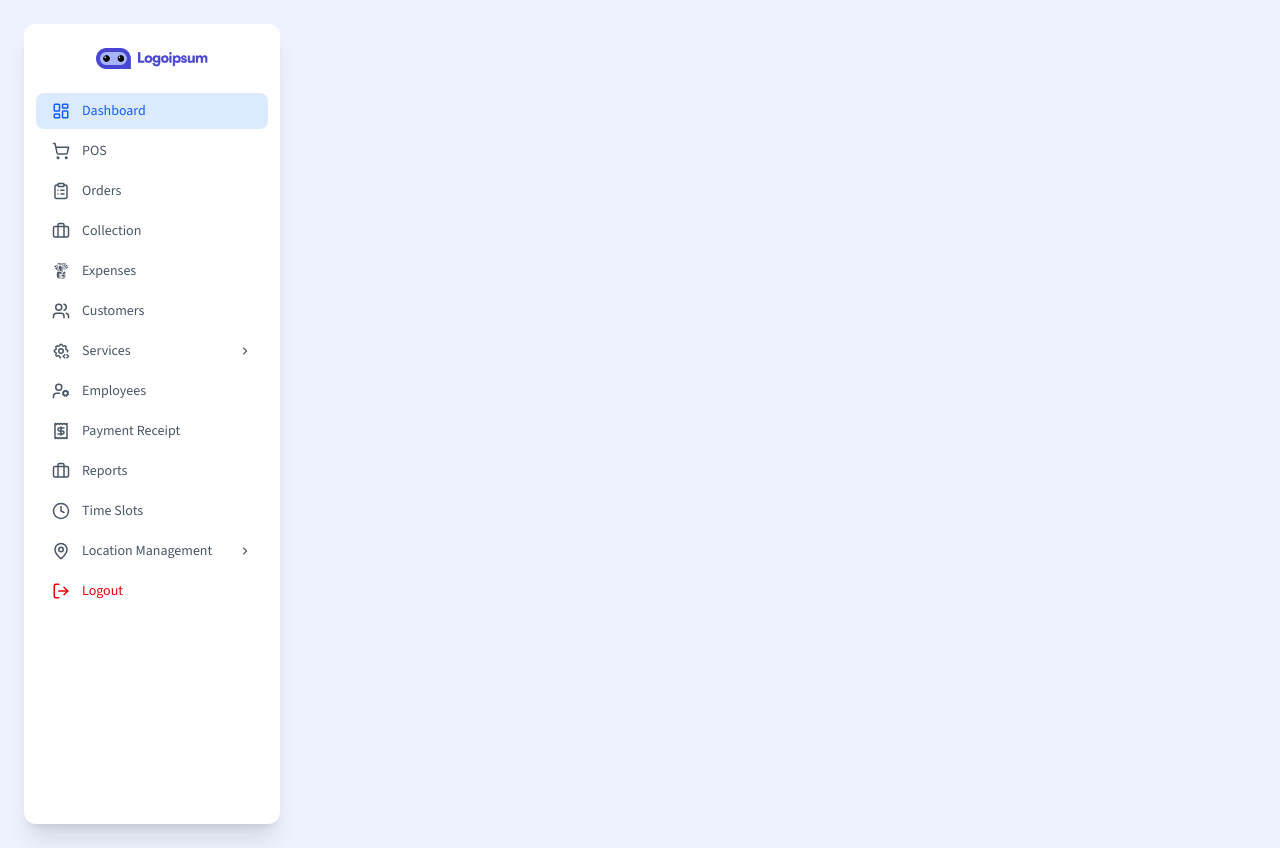
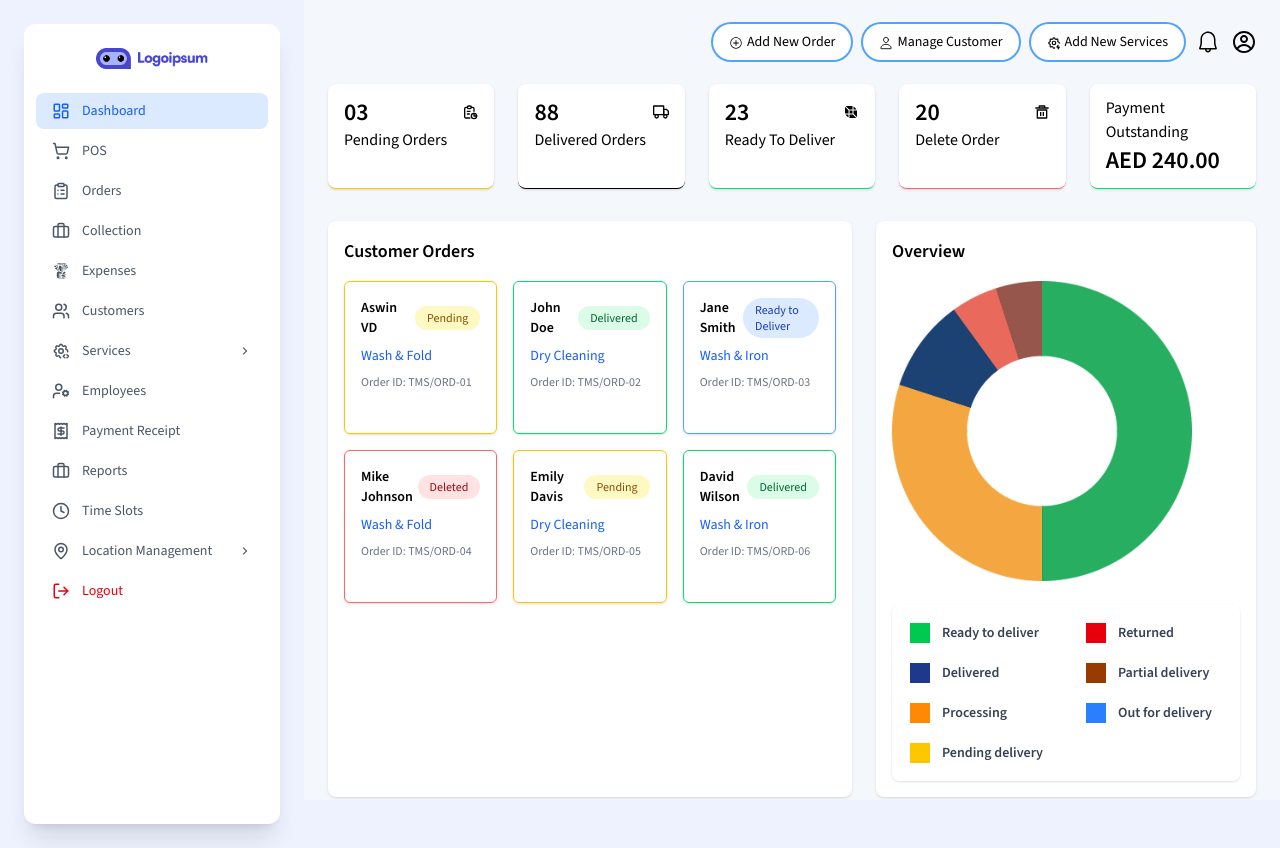
Before and after one commit to TechMET-Solutions/laundry_frontend-, a React (Vite) app: page /dashboard in a window 1280 px wide. Built offline with nearby package versions, Linux system fonts and the light colour scheme.

Commit message:
Dashboard updated

```diff
--- a/src/components/layout/Sidebar.jsx
+++ b/src/components/layout/Sidebar.jsx
@@ -56,9 +56,7 @@ function Sidebar() {
 
 
    const handleLogout = () => {
-    localStorage.removeItem("userEmail");
-    localStorage.removeItem("userPassword");
-    localStorage.removeItem("loginTime");
+    localStorage.removeItem("userData");
     navigate("/");
   };
 
--- a/src/pages/Dashboard.jsx
+++ b/src/pages/Dashboard.jsx
@@ -1,67 +1,165 @@
-import { useState } from "react";
-import { RiArrowDropDownLine } from "react-icons/ri";
-import Login from "./Login";
+import { VscBell } from "react-icons/vsc";
+import { CgProfile } from "react-icons/cg";
+import { IoIosAddCircleOutline } from "react-icons/io";
+import { TbSettingsBolt, TbReport } from "react-icons/tb";
+import { IoPersonOutline } from "react-icons/io5";
+import { RiDeleteBin5Line } from "react-icons/ri";
+import { FiTruck } from "react-icons/fi";
+import { PiCubeTransparentFill } from "react-icons/pi";
+import piechart from "../assets/piechart.png";
+import { useNavigate } from "react-router-dom";
 
-const options = ["Option One", "Option Two", "Option Three"];
-function Dashboard({ labelText }) {
 
-  const [open, setOpen] = useState(false);
-  const [value, setValue] = useState("");
+const dashitems = [
+  { customer_name: "Aswin VD", orderid: "TMS/ORD-01", servicetype: "Wash & Fold", status: "Pending" },
+  { customer_name: "John Doe", orderid: "TMS/ORD-02", servicetype: "Dry Cleaning", status: "Delivered"},
+  { customer_name: "Jane Smith", orderid: "TMS/ORD-03", servicetype: "Wash & Iron", status: "Ready to Deliver"},
+  { customer_name: "Mike Johnson", orderid: "TMS/ORD-04", servicetype: "Wash & Fold", status: "Deleted" },
+  { customer_name: "Emily Davis", orderid: "TMS/ORD-05", servicetype: "Dry Cleaning", status: "Pending" },
+  { customer_name: "David Wilson", orderid: "TMS/ORD-06", servicetype: "Wash & Iron", status: "Delivered" },
+];
 
-  const handleSelect = (option) => {
-    setValue(option);
-    setOpen(false);
-  };
+const STATUS_LIST = [
+  { label: "Ready to deliver", color: "bg-green-500" },
+  { label: "Returned", color: "bg-red-600" },
+  { label: "Delivered", color: "bg-blue-900" },
+  { label: "Partial delivery", color: "bg-amber-800" },
+  { label: "Processing", color: "bg-orange-400" },
+  { label: "Out for delivery", color: "bg-blue-500" },
+  { label: "Pending delivery", color: "bg-yellow-400" },
+];
 
-  return (<></>
-//     <div className="p-6 bg-gray-300 max-h-screen">
-// <div className="p-6 bg-gray-300 min-h-screen flex items-start justify-center">
-//       {/* <div className="flex flex-col w-full max-w-md font-sans gap-2">
+const getStatusStyles = (status) => {
+  switch (status) {
+    case "Pending":
+      return { border: "border-yellow-400", badge: "bg-yellow-100 text-yellow-800" };
+    case "Delivered":
+      return { border: "border-green-400", badge: "bg-green-100 text-green-800" };
+    case "Ready to Deliver":
+      return { border: "border-blue-400", badge: "bg-blue-100 text-blue-800" };
+    default:
+      return { border: "border-red-400", badge: "bg-red-100 text-red-800" };
+  }
+};
 
-        // {/* Label */}
-        // {/* <label className="text-sm sm:text-base font-medium text-gray-700 flex items-center gap-1">
-        //   {labelText} <span className="text-red-600">*</span>
-        // </label> */}
+function Dashboard() {
+  const navigate = useNavigate();
+  return (
+    <div className="p-6 bg-[#f4f7fb] min-h-screen">
 
-        // {/* Input + Dropdown */}
-        // {/* <div className="relative w-full">
-        //   <input
-        //     type="text"
-        //     readOnly
-        //     value={value}
-        //     placeholder="Select option"
-        //     className="w-full h-10 rounded-lg border border-gray-400 px-3 pr-10 text-sm sm:text-base outline-none focus:border-blue-400"
-        //   />
+      {/* HEADER */}
+      <div className="flex justify-end mb-6 gap-3 items-center">
+        <button
+        onClick={()=> navigate("/pos")}
+        className="bg-white px-4 py-2 rounded-full ring-2 ring-blue-400 text-sm">
+          <IoIosAddCircleOutline className="inline mr-1" />
+          Add New Order
+        </button>
 
-        //   <button
-        //     type="button"
-        //     onClick={() => setOpen(!open)}
-        //     className="absolute top-1/2 right-2 -translate-y-1/2 text-gray-600"
-        //   >
-        //     <RiArrowDropDownLine className="h-6 w-6" />
-        //   </button>
+        <button
+          onClick={() => navigate("/customers")}
+          className="bg-white px-4 py-2 rounded-full ring-2 ring-blue-400 text-sm"
+        >
+          <IoPersonOutline className="inline mr-1" />
+          Manage Customer
+        </button>
 
-        //   {/* Dropdown menu */}
-        //   {/* {open && (
-        //     <ul className="absolute z-10 mt-1 w-full rounded-lg border border-gray-300 bg-white shadow-md">
-        //       {options.map((option) => (
-        //         <li
-        //           key={option}
-        //           onClick={() => handleSelect(option)}
-        //           className="cursor-pointer px-3 py-2 text-sm hover:bg-gray-100"
-        //         >
-        //           {option}
-        //         </li>
-        //       ))}
-        //     </ul>
-        //   )}
-        // </div> */}
-        //  {/* </div> */}
-        // <Login />
 
-    //   {/* </div>
-    // </div>    */}
+        <button
+          onClick={() => navigate("/services/list")}
+          className="bg-white px-4 py-2 rounded-full ring-2 ring-blue-400 text-sm"
+        >
+          <TbSettingsBolt className="inline mr-1" />
+          Add New Services
+        </button>
+
+        <VscBell className="h-6 w-6" />
+        <CgProfile className="h-6 w-6" />
+      </div>
+
+      {/* TOP CARDS */}
+      <div className="flex gap-6 mb-8">
+        <StatCard title="Pending Orders" count="03" border="border-yellow-400" icon={<TbReport />} />
+        <StatCard title="Delivered Orders" count="88" border="border-black" icon={<FiTruck />} />
+        <StatCard title="Ready To Deliver" count="23" border="border-green-400" icon={<PiCubeTransparentFill />} />
+        <StatCard title="Delete Order" count="20" border="border-red-400" icon={<RiDeleteBin5Line />} />
+        <div className="bg-white rounded-lg shadow-sm w-56 px-4 py-3 border-b border-green-400">
+          <div>Payment Outstanding</div>
+          <div className="text-2xl font-semibold">AED 240.00</div>
+        </div>
+      </div>
+
+      {/* CUSTOMER + PIE SECTION */}
+      <div className="flex gap-6">
+
+        {/* LEFT — CUSTOMER CARDS */}
+        <div className="flex-1 bg-white rounded-lg shadow-sm p-4">
+          <h3 className="text-lg font-semibold mb-4">Customer Orders</h3>
+
+          <div className="grid grid-cols-1 sm:grid-cols-2 lg:grid-cols-3 gap-4">
+            {dashitems.map((item, index) => {
+              const styles = getStatusStyles(item.status);
+
+              return (
+                <div
+                  key={index}
+                  className={`h-[153px] border ${styles.border} rounded-md p-4 shadow-sm`}
+                >
+                  <div className="flex justify-between items-center">
+                    <h3 className="font-semibold text-sm">{item.customer_name}</h3>
+                    <span className={`px-3 py-1 text-xs rounded-full ${styles.badge}`}>
+                      {item.status}
+                    </span>
+                  </div>
+
+                  <p className="text-blue-600 text-sm mt-2 font-medium">
+                    {item.servicetype}
+                  </p>
+
+                  <p className="text-xs text-gray-500 mt-2">
+                    Order ID: {item.orderid}
+                  </p>
+                </div>
+              );
+            })}
+          </div>
+        </div>
+
+        {/* RIGHT — PIE + LEGEND */}
+        <div className="w-[380px] bg-white rounded-lg shadow-sm p-4 h-fit justify-between">
+          <h3 className="text-lg font-semibold mb-4">Overview</h3>
+
+          <img src={piechart} alt="Pie Chart" className="w-75 mb-6 justify-between"/>
+
+          <div className="border-2 border-white p-4 rounded-lg shadow-sm">
+            <div className="grid grid-cols-2 gap-x-10 gap-y-5">
+              {STATUS_LIST.map((item, index) => (
+                <div key={index} className="flex items-center gap-3">
+                  <div className={`w-5 h-5 ${item.color}`} />
+                  <span className="text-sm font-semibold text-gray-700">
+                    {item.label}
+                  </span>
+                </div>
+              ))}
+            </div>
+          </div>
+        </div>
+
+      </div>
+    </div>
   );
 }
 
+/* Small reusable stat card */
+function StatCard({ title, count, border, icon }) {
+  return (
+    <div className={`bg-white rounded-lg shadow-sm w-56 px-4 py-3 border-b ${border}`}>
+      <div className="flex justify-between items-center">
+        <span className="text-2xl font-semibold">{count}</span>
+        {icon}
+      </div>
+      <div>{title}</div>
+    </div>
+  );
+}
 export default Dashboard;
--- a/src/pages/Login.jsx
+++ b/src/pages/Login.jsx
@@ -32,15 +32,20 @@ const Login = () => {
     setLoading(true);
 
     try {
-      if (email === EMAIL && password === PASSWORD) {
-        localStorage.setItem("userEmail", email);
-        localStorage.setItem("userPassword", password);
-        localStorage.setItem("loginTime", new Date().toISOString());
+     if (email === EMAIL && password === PASSWORD) {
+    const userData = {
+      email,
+      password,
+      loginTime: new Date().toISOString(),
+    };
 
-        navigate("/dashboard");
-      } else {
-        setError("Invalid email or password. Please try again.");
-      }
+    localStorage.setItem("userData", JSON.stringify(userData));
+
+    navigate("/dashboard");
+  } else {
+    setError("Invalid email or password. Please try again.");
+  }
+
     } catch (error) {
       setError("Login failed. Please try again.");
       console.error("Login failed:", error);
```
Also changed, not shown: src/assets/PieChart.png (added).
